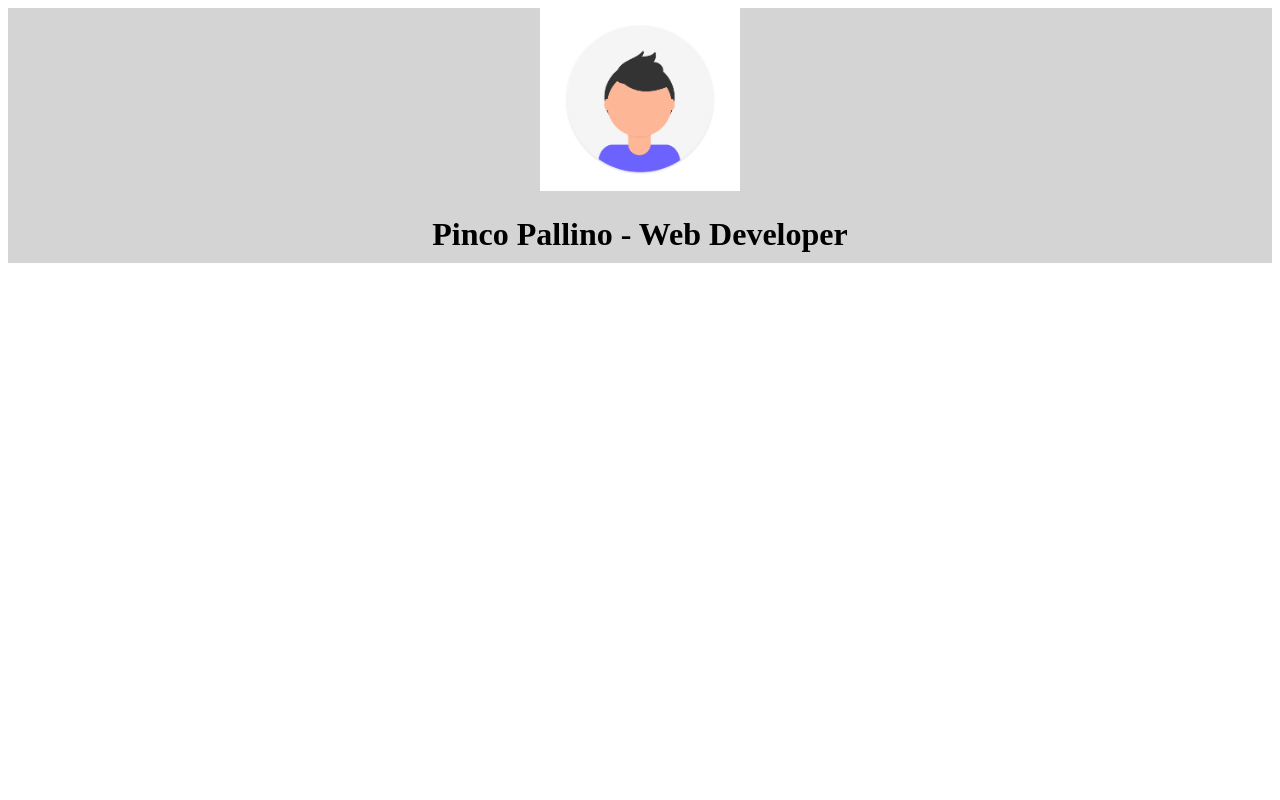
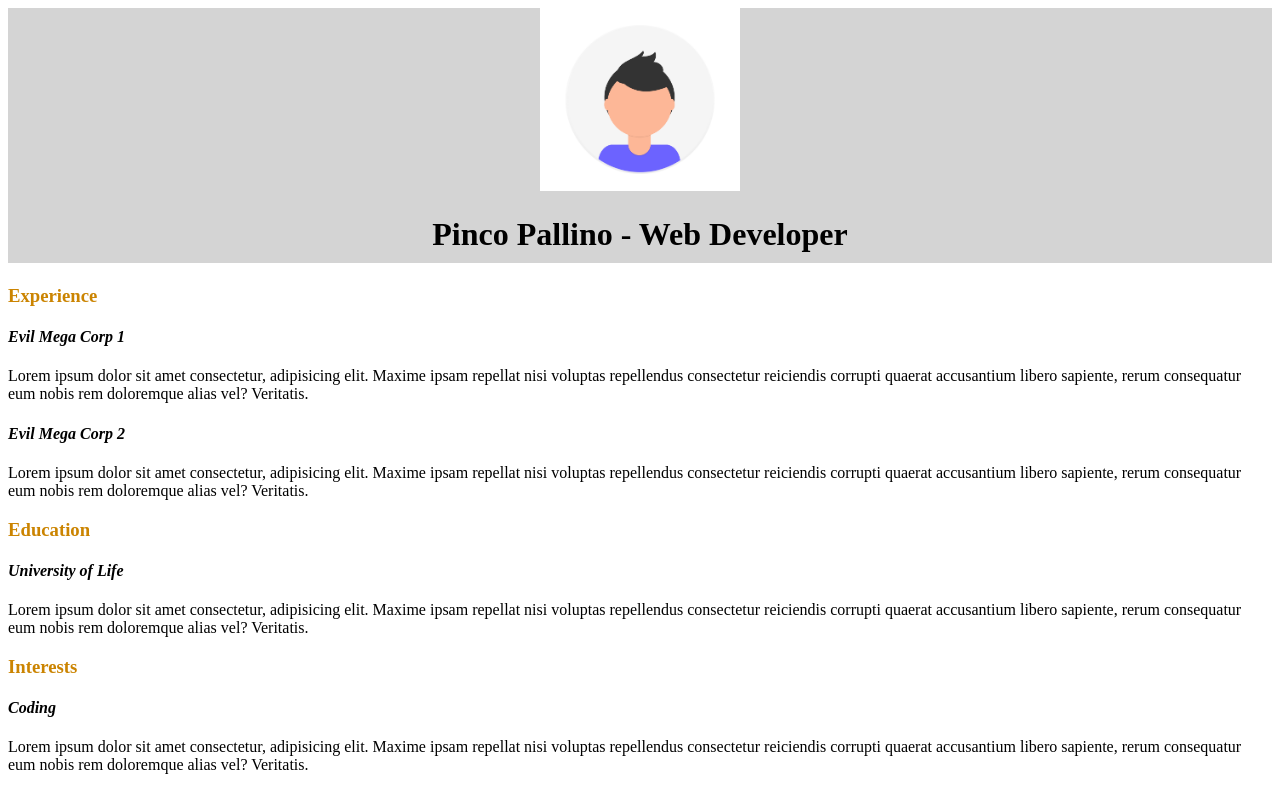
Before and after one commit to Boolean-1-coder/il-mio-cv-base, a plain HTML site: page index.html in a window 1280 px wide. Drawn offline with Linux system fonts and the light colour scheme.

Commit message:
Finished main

```diff
--- a/index.html
+++ b/index.html
@@ -26,15 +26,37 @@
         <!-- 1 SEZIONE -->
         <section>
 
+            <h3>Experience</h3>
+            <h4>Evil Mega Corp 1</h4>
+            <p>Lorem ipsum dolor sit amet consectetur, adipisicing elit. Maxime ipsam repellat nisi voluptas repellendus
+                consectetur reiciendis corrupti quaerat accusantium libero sapiente, rerum consequatur eum nobis rem
+                doloremque alias vel? Veritatis.</p>
+
+            <h4>Evil Mega Corp 2</h4>
+            <p>Lorem ipsum dolor sit amet consectetur, adipisicing elit. Maxime ipsam repellat nisi voluptas repellendus
+                consectetur reiciendis corrupti quaerat accusantium libero sapiente, rerum consequatur eum nobis rem
+                doloremque alias vel? Veritatis.</p>
+
         </section>
 
         <!-- 2 SEZIONE -->
         <section>
+            <h3>Education</h3>
+            <h4>University of Life</h4>
+            <p>Lorem ipsum dolor sit amet consectetur, adipisicing elit. Maxime ipsam repellat nisi voluptas repellendus
+                consectetur reiciendis corrupti quaerat accusantium libero sapiente, rerum consequatur eum nobis rem
+                doloremque alias vel? Veritatis.</p>
+
 
         </section>
 
         <!-- 3 SEZIONE -->
         <section>
+            <h3>Interests</h3>
+            <h4>Coding</h4>
+            <p>Lorem ipsum dolor sit amet consectetur, adipisicing elit. Maxime ipsam repellat nisi voluptas repellendus
+                consectetur reiciendis corrupti quaerat accusantium libero sapiente, rerum consequatur eum nobis rem
+                doloremque alias vel? Veritatis.</p>
 
         </section>
     </main>
--- a/style/style.css
+++ b/style/style.css
@@ -21,3 +21,14 @@
 .pb-10 {
     padding-bottom: 10px;
 }
+
+
+h3 {
+    color: rgb(203, 132, 1);
+    font-weight: bold;
+}
+
+h4 {
+    font-style: italic;
+    font-weight: bold;
+}
```
